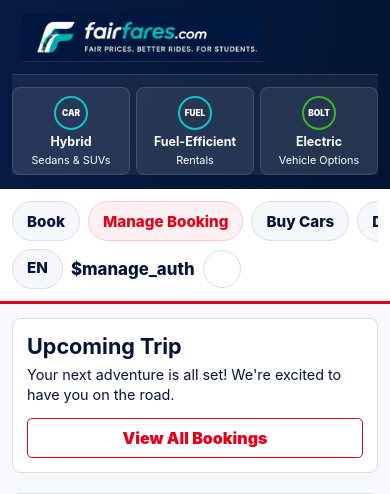
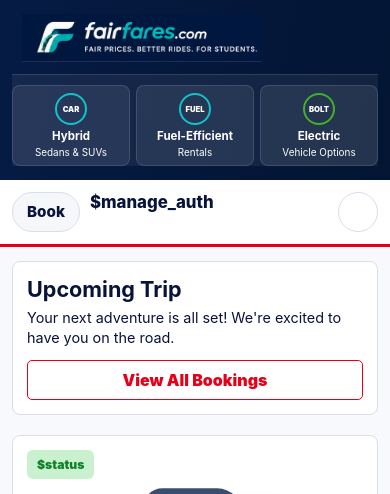
Before and after one commit to sriramreddy42/fairfares.space, a Python web app: template templates/dashboard.html in a window 390 px wide. Shown: the top 494 px of the page. Run offline with Jinja, Linux system fonts and the light colour scheme; the template is opened without the code that fills it, so the values that code supplies are empty.

Commit message:
Simplify mobile header navigation

```diff
--- a/static/css/styles.css
+++ b/static/css/styles.css
@@ -2242,3 +2242,121 @@ legend { font-size: 0.86rem; font-weight: 900; text-transform: uppercase; }
     font-size: 1.1rem;
   }
 }
+
+@media (max-width: 760px) {
+  .top-brand .top-benefits {
+    display: grid !important;
+    gap: 6px !important;
+    grid-auto-flow: row !important;
+    grid-template-columns: repeat(3, minmax(0, 1fr)) !important;
+    margin: 0 !important;
+    overflow: hidden !important;
+    padding: 10px 0 0 !important;
+    width: 100% !important;
+  }
+
+  .top-brand .benefit-pill {
+    align-content: center;
+    display: grid;
+    gap: 5px;
+    grid-template-columns: 1fr !important;
+    justify-items: center;
+    min-height: 78px;
+    min-width: 0 !important;
+    padding: 7px 4px;
+    text-align: center;
+  }
+
+  .top-brand .circle-icon {
+    font-size: 0.48rem;
+    height: 32px;
+    width: 32px;
+  }
+
+  .top-brand .benefit-pill strong {
+    font-size: 0.72rem;
+    line-height: 1.05;
+    max-width: 100%;
+    overflow-wrap: anywhere;
+  }
+
+  .top-brand .benefit-pill span:last-child {
+    font-size: 0.62rem;
+    grid-column: auto;
+    line-height: 1.1;
+    max-width: 100%;
+  }
+
+  .main-nav {
+    display: grid;
+    gap: 10px;
+    grid-template-columns: auto minmax(0, 1fr) auto;
+  }
+
+  .nav-links,
+  .nav-actions {
+    display: contents;
+  }
+
+  .nav-links a {
+    display: none;
+  }
+
+  .nav-links a:first-child,
+  .nav-actions > a,
+  .menu-button {
+    align-self: center;
+    display: inline-flex;
+  }
+
+  .nav-links a:first-child {
+    grid-column: 1;
+    justify-self: start;
+  }
+
+  .nav-actions > a {
+    grid-column: 2;
+    justify-self: end;
+    max-width: 170px;
+  }
+
+  .nav-actions > span,
+  .user-chip {
+    display: none !important;
+  }
+
+  .menu-button {
+    flex-direction: column;
+    grid-column: 3;
+    gap: 6px;
+    height: 40px;
+    justify-self: end;
+    width: 40px;
+  }
+
+  .mobile-menu {
+    background: #fff;
+    border: 1px solid var(--line);
+    border-radius: 8px;
+    box-shadow: 0 14px 26px rgba(7, 19, 56, 0.16);
+    display: grid;
+    gap: 6px;
+    grid-column: 1 / -1;
+    padding: 10px;
+  }
+
+  .mobile-menu[hidden] {
+    display: none !important;
+  }
+
+  .mobile-menu a,
+  .mobile-menu span {
+    background: #f5f7fb;
+    border: 1px solid var(--line);
+    border-radius: 8px;
+    color: var(--navy);
+    display: block;
+    font-weight: 900;
+    padding: 12px 14px;
+  }
+}
--- a/templates/auth.html
+++ b/templates/auth.html
@@ -4,7 +4,7 @@
   <meta charset="utf-8">
   <meta name="viewport" content="width=device-width, initial-scale=1">
   <title>$mode | FairFares</title>
-  <link rel="stylesheet" href="/static/css/styles.css?v=mobile-4">
+  <link rel="stylesheet" href="/static/css/styles.css?v=mobile-5">
 </head>
 <body class="login-screen">
   <header class="login-top">
--- a/templates/dashboard.html
+++ b/templates/dashboard.html
@@ -4,8 +4,8 @@
   <meta charset="utf-8">
   <meta name="viewport" content="width=device-width, initial-scale=1">
   <title>Manage Booking | FairFares</title>
-  <link rel="stylesheet" href="/static/css/styles.css?v=mobile-4">
-  <script defer src="/static/js/app.js?v=11"></script>
+  <link rel="stylesheet" href="/static/css/styles.css?v=mobile-5">
+  <script defer src="/static/js/app.js?v=12"></script>
 </head>
 <body class="manage-screen">
   <header class="top-brand">
--- a/templates/index.html
+++ b/templates/index.html
@@ -4,8 +4,8 @@
   <meta charset="utf-8">
   <meta name="viewport" content="width=device-width, initial-scale=1">
   <title>$brand | Student Car Rentals</title>
-  <link rel="stylesheet" href="/static/css/styles.css?v=mobile-4">
-  <script defer src="/static/js/app.js"></script>
+  <link rel="stylesheet" href="/static/css/styles.css?v=mobile-5">
+  <script defer src="/static/js/app.js?v=12"></script>
 </head>
 <body>
   <header class="top-brand">
```
Also changed, not shown: static/js/app.js (+35 -0 lines).
